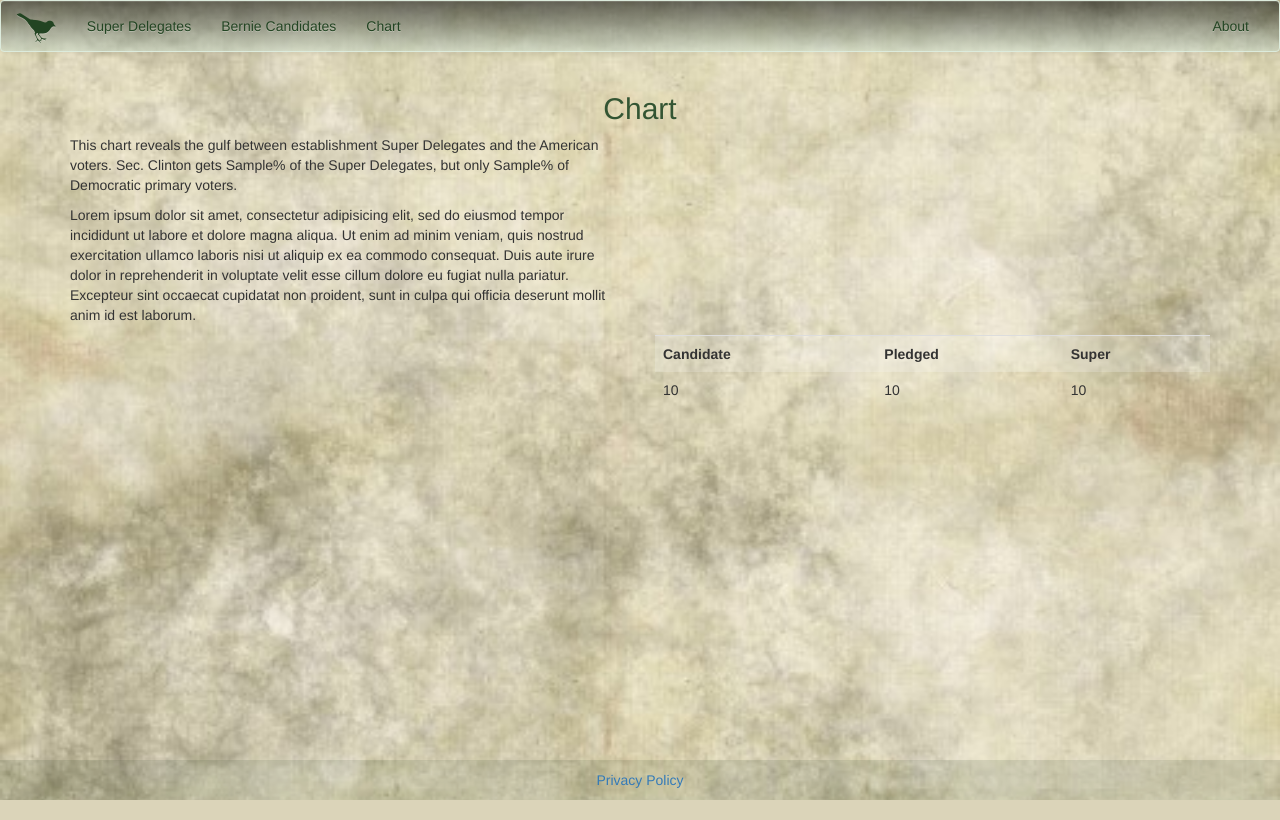
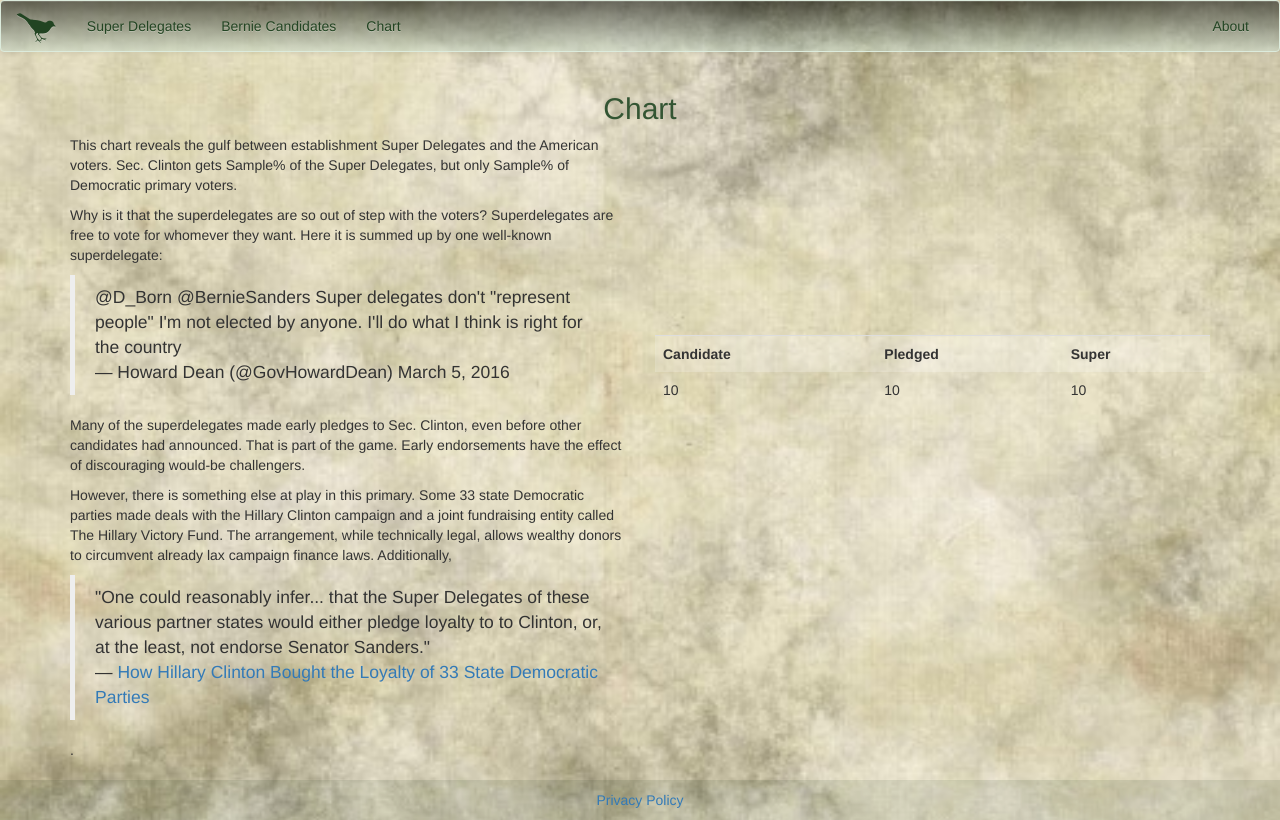
Before and after one commit to LiamK/adrestia, a Django app: template adrestia/templates/adrestia/chart.html in a window 1280 px wide. Run offline with Django 3.2, Linux system fonts and the light colour scheme; the template is opened without the code that fills it: most values are stand-ins (such as "Sample title", 1, 10 or a date in 2020); parts of the project's set-up code (start-up, migrations or seed data) failed here and were passed over; some libraries are stand-ins or nearby versions.

Commit message:
Add to chart text, fix Candidate serializer

```diff
--- a/adrestia/api/serializers.py
+++ b/adrestia/api/serializers.py
@@ -30,8 +30,8 @@ class CandidateSerializer(serializers.ModelSerializer):
             #'state_legislator',
             'profile_url',
             'website_url',
-            'facebook_url',
-            'twitter_url',
+            'facebook_id',
+            'twitter_id',
             'donate_url',
             'endorsement_url',
             'image_url',
--- a/adrestia/templates/adrestia/chart.html
+++ b/adrestia/templates/adrestia/chart.html
@@ -8,11 +8,43 @@
 <h2 class="text-center">Chart</h1>
     <div class="row">
         <div class="col-xs-12 col-md-6">
-        <p>This chart reveals the gulf between establishment Super Delegates
-        and the American voters.  Sec. Clinton gets {{ clinton.data.0 }}%
-        of the Super Delegates, but only {{ clinton.data.1 }}% of Democratic
-        primary voters.</p>
-        <p>{% lorem %}</p>
+        <p>This chart reveals the gulf between establishment Super
+        Delegates and the American voters.  Sec. Clinton gets
+        {{ clinton.data.0 }}% of the Super Delegates, but only
+        {{ clinton.data.1 }}% of Democratic primary voters.</p>
+
+        <p> Why is it that the superdelegates are so out of step with
+        the voters?  Superdelegates are free to vote for whomever they
+        want. Here it is summed up by one well-known superdelegate: </p>
+
+        <blockquote>
+            @D_Born @BernieSanders Super delegates don't "represent
+            people" I'm not elected by anyone. I'll do what I think is
+            right for the country<br/>
+            — Howard Dean (@GovHowardDean) March 5, 2016
+        </blockquote>
+
+            <p>
+                Many of the superdelegates made early pledges to
+                Sec. Clinton, even before other candidates had announced.
+                That is part of the game.  Early endorsements have the
+                effect of discouraging would-be challengers.  </p>
+
+                <p> However, there is something else at play in
+                this primary.  Some 33 state Democratic parties made
+                deals with the Hillary Clinton campaign and a joint
+                fundraising entity called The Hillary Victory Fund.
+                The arrangement, while technically legal, allows wealthy
+                donors to circumvent already lax campaign finance laws.
+                Additionally,
+                </p>
+                <blockquote>"One could reasonably infer... that
+                the Super Delegates of these various partner
+                states would either pledge loyalty to to Clinton,
+                or, at the least, not endorse Senator Sanders."<br/>
+                &mdash; <a href="http://www.counterpunch.org/2016/04/01/how-hillary-clinton-bought-the-loyalty-of-33-state-democratic-parties/">How Hillary Clinton Bought the Loyalty of 33 State Democratic Parties</a>
+                </blockquote>.
+
         </div>
         <div class="col-xs-12 col-md-6">
             <div id="delegate-chart"></div>
```
